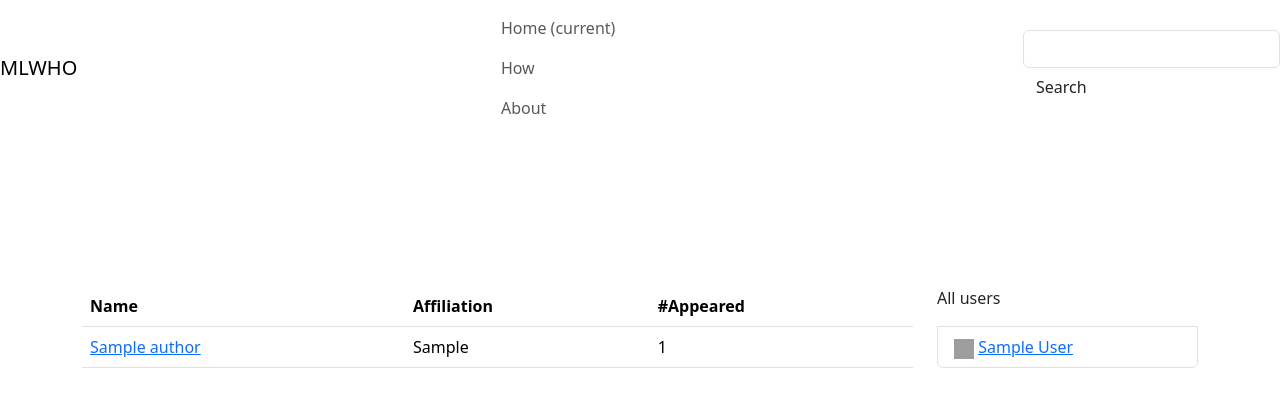
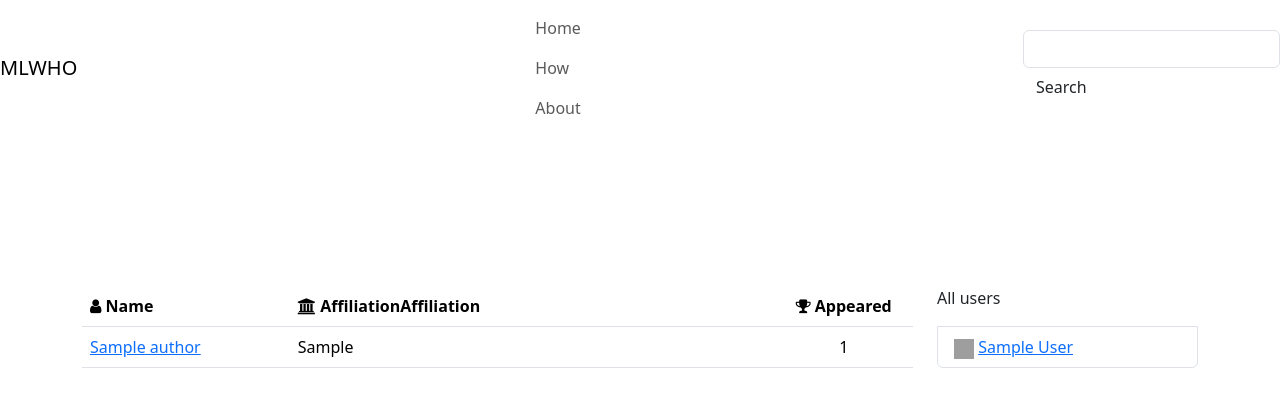
Before and after one commit to feuerchop/Ml-Who, a Rails app: page / in a window 1280 px wide. Shown: the top 407 px of the page. Run offline with Rails 7, Linux system fonts and the light colour scheme; tables that the repository leaves empty hold one stand-in row (values such as "Sample post"); style sheets or scripts are compiled from the project's sources; parts of the project's set-up code (start-up, migrations or seed data) failed here and were passed over; some libraries are stand-ins or nearby versions; grey boxes are pictures that could not be loaded.

Commit message:
add font-awesome-rails

```diff
--- a/app/assets/stylesheets/application.scss
+++ b/app/assets/stylesheets/application.scss
@@ -67,4 +67,5 @@
 *:first-child + html .digg_pagination {
  overflow: hidden; }
 
+@import "font-awesome";
 @import "bootstrap"
--- a/app/views/ml_authors/index.html.erb
+++ b/app/views/ml_authors/index.html.erb
@@ -3,20 +3,20 @@
 
 <table id="ml_author_table" class="table table-hover">
   <tr>
-    <th>Name</th>
-    <th>Affiliation</th>
+    <th class='col-md-3'><%= fa_icon "user", text: 'Name' %></th>
+    <th class='col-md-7'><%= fa_icon "university", text: 'Affiliation' %>Affiliation</th>
     <!-- <th>Country</th>
     <th>Email</th> -->
-    <th>#Appeared</th>
+    <th class='col-md-2' style="text-align: center;"><%= fa_icon "trophy", text: 'Appeared' %></th>
   </tr>
 
   <% @authors.each do |author| %>
     <tr>
-      <td><%= link_to author.name, ml_author_path(author) %></td>
-      <td><%= author.affiliation %></td>
+      <td class='col-md-3'><%= link_to author.name, ml_author_path(author) %></td>
+      <td class='col-md-7'><%= author.affiliation %></td>
       <!-- <td><%= author.country %></td>
       <td><%= author.email %></td> -->
-      <td><%= author.n_appeared %></td>
+      <td class='col-md-2' style="text-align: center;"><%= author.n_appeared %></td>
     </tr>
   <% end %>
 </table>
--- a/config/application.rb
+++ b/config/application.rb
@@ -22,5 +22,6 @@
 
     # Do not swallow errors in after_commit/after_rollback callbacks.
     config.active_record.raise_in_transactional_callbacks = true
+    config.assets.paths << "#{Rails}/vendor/assets/fonts"
   end
 end
```
Also changed, not shown: app/views/ml_authors/_author.html.erb (+4 -4 lines), Gemfile, Gemfile.lock, 5 other files.
